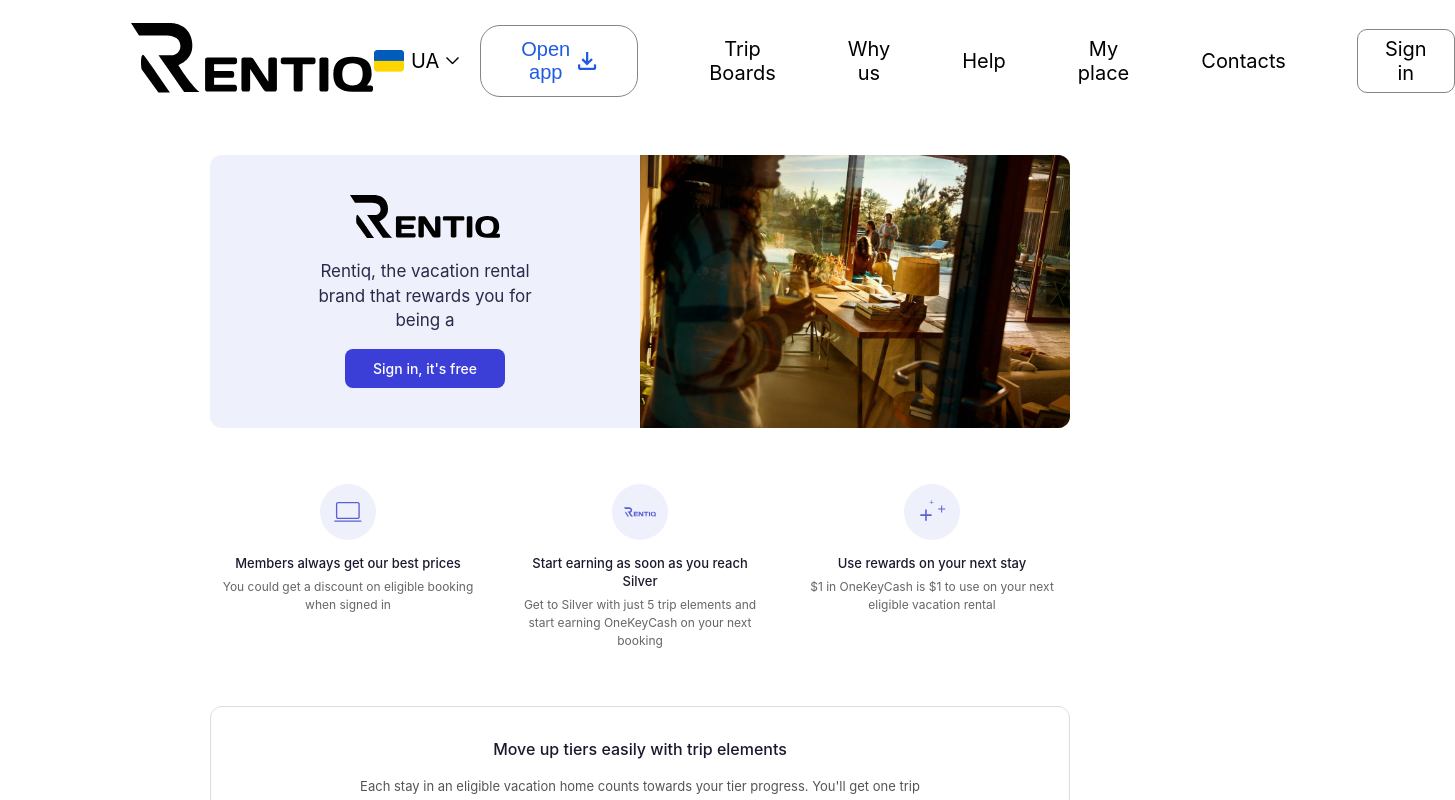
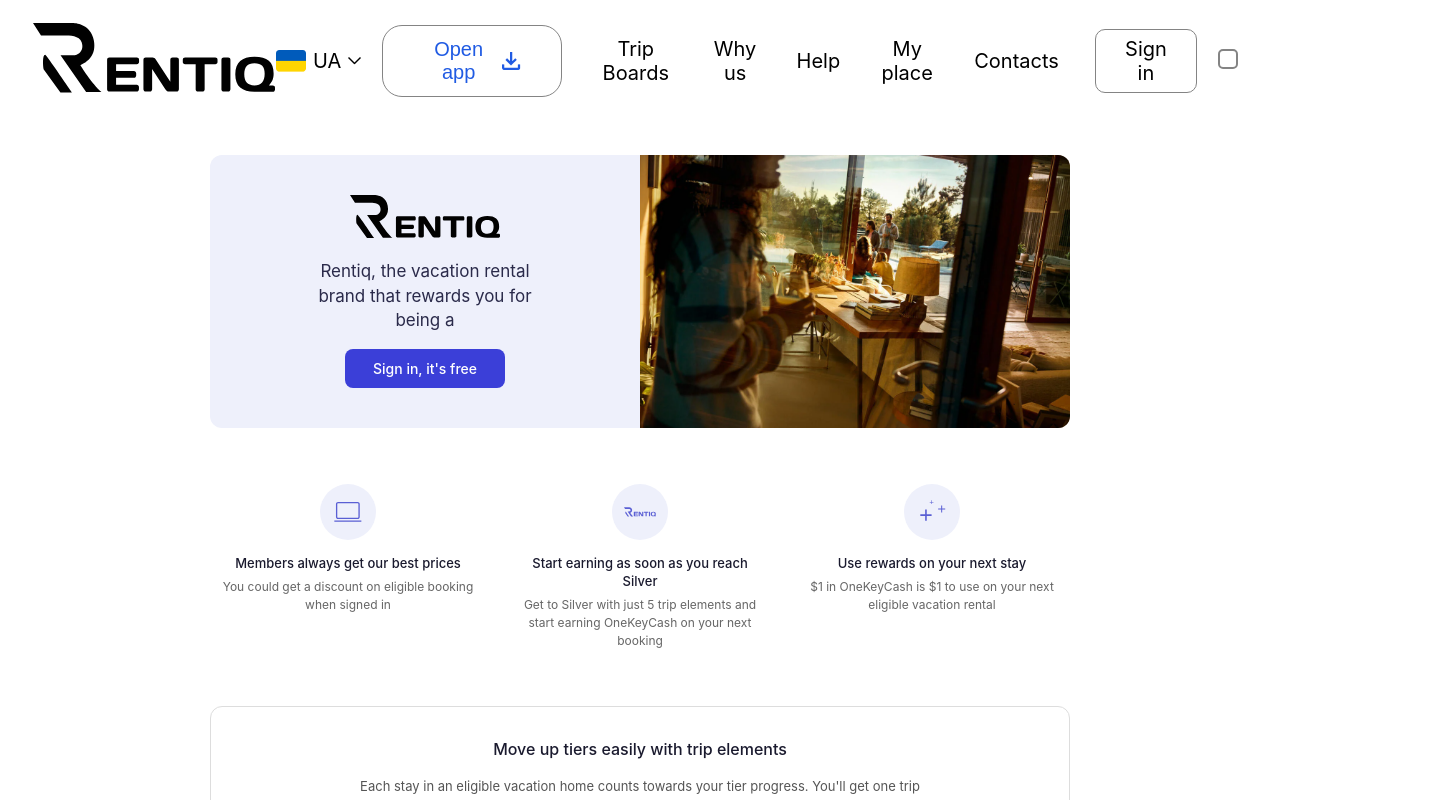
Before and after one commit to yuliianeznakhina/booking, a React (Create React App) app: page /MoreAboutOneKey in a window 1280 px wide. Shown: the top 800 px of the page, 1455 px wide, since content can reach past the window. Built offline with nearby package versions, Linux system fonts and the light colour scheme.

Commit message:
started responsive header

```diff
--- a/src/components/Header/Header.css
+++ b/src/components/Header/Header.css
@@ -165,3 +165,46 @@
   border-color: #00000000;
   color: #ffffff;
 }
+
+@media (min-width: 320px) and (max-width: 480px) {
+  .Header {
+    padding: 1.375rem 2rem 2rem;
+  }
+
+}
+
+@media (min-width: 481px) and (max-width: 768px) {
+  .Header {
+    padding: 1.375rem 2rem 2rem;
+  }
+
+}
+
+@media (min-width: 769px) and (max-width: 1024px) {
+  .Header {
+    padding: 1.375rem 2rem 2rem;
+  }
+
+}
+
+@media (min-width: 1025px) and (max-width: 1440px) {
+  .Header {
+    padding: 1.375rem 2rem 2rem;
+  }
+
+  .Header .navigation,
+  .Header nav {
+    gap: 2.1875rem;
+  }
+}
+
+@media (min-width: 1441px) and (max-width:1919) {
+  .Header {
+    padding: 1.375rem 2rem 2rem;
+  }
+
+  .Header .navigation,
+  .Header nav {
+    gap: 2.1875rem;
+  }
+}
--- a/src/components/Header/Header.js
+++ b/src/components/Header/Header.js
@@ -60,6 +60,13 @@
             </div>)}
         </div>
       </div>
+      <div className='mobileMenu'>
+        <input type="checkbox" id="menuCheckbox" />
+
+        <span></span>
+        <span></span>
+        <span></span>
+      </div>
     </div>
   </header>
   );
--- a/src/components/Main/Main.js
+++ b/src/components/Main/Main.js
@@ -10,14 +10,14 @@
 export function Main() {
   return (<>
     <Header />
-    <Find />
+    {/* <Find />
     <div className="Main">
       <Place />
       <About />
       <SignInBanner />
       <FQL />
     </div>
-    <Footer />
+    <Footer /> */}
   </>
   );
 }
```
